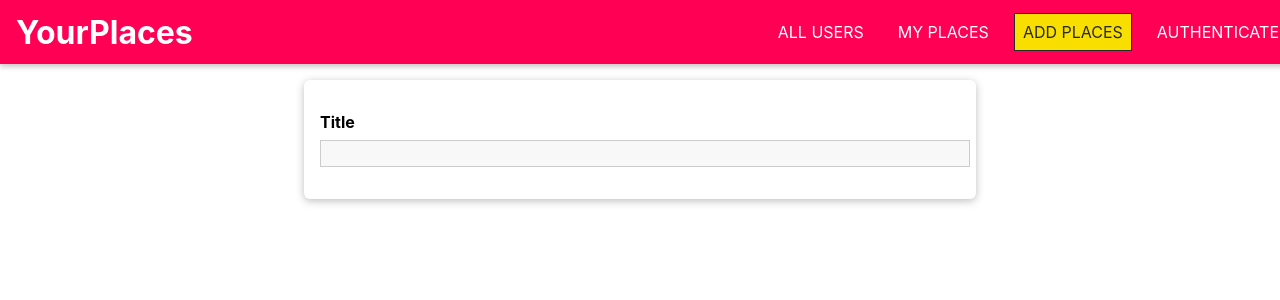
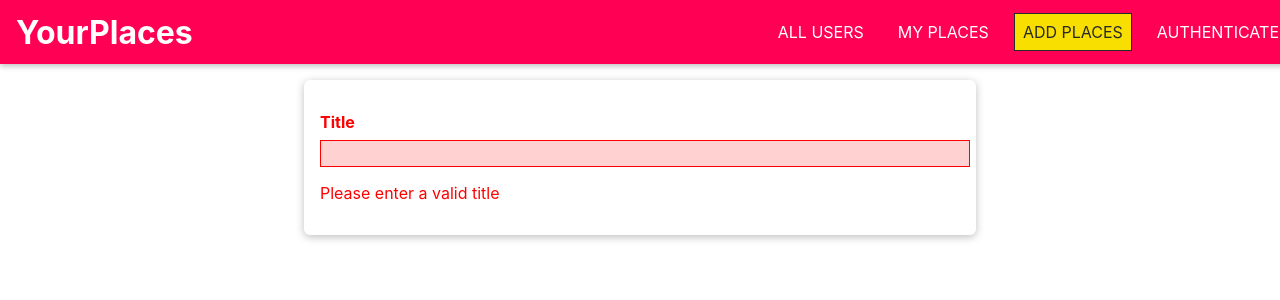
Before and after one commit to ihaddy/MERN-map-app, a React (Create React App) app: page /places/new in a window 1280 px wide. Shown: the top 300 px of the page. Built offline with nearby package versions, Linux system fonts and the light colour scheme.

Commit message:
add usereducer to begin to build form validation

```diff
--- a/src/places/pages/NewPlace.js
+++ b/src/places/pages/NewPlace.js
@@ -6,7 +6,7 @@
 export default function NewPlace() {
     return (
         <form className="place-form" >
-            <Input element="input" type="text" label="Title"/>
+            <Input element="input" type="text" label="Title" errorText="Please enter a valid title"/>
         </form>
     )
 }
--- a/src/shared/components/FormElements/Input.js
+++ b/src/shared/components/FormElements/Input.js
@@ -1,17 +1,49 @@
-import React from "react";
+import React, { useReducer } from "react";
 import "./Input.css";
 
+const inputReducer = (state, action) => {
+  switch (action.type) {
+    case "CHANGE":
+      return {
+        ...state,
+        value: action.val,
+        isValid: true,
+      };
+    default:
+      return state;
+  }
+};
+
 export default function Input(props) {
+  const [inputState, dispatch] = useReducer(inputReducer, {
+    value: "",
+    isValid: false,
+  });
+  const changeHandler = (e) => {
+    dispatch({ type: "CHANGE", val: e.target.value });
+  };
   const element =
     props.element === "input" ? (
-      <input id={props.id} type={props.type} placeholder={props.placeholder} />
+      <input
+        onChange={changeHandler}
+        id={props.id}
+        type={props.type}
+        placeholder={props.placeholder}
+        value={inputState.value}
+      />
     ) : (
-      <textarea id={props.id} rows={props.row || 3}/>
+      <textarea
+        onChange={changeHandler}
+        id={props.id}
+        rows={props.row || 3}
+        value={inputState.value}
+      />
     );
   return (
-    <div className={`form-control`}>
+    <div className={`form-control ${!inputState.isValid && `form-control--invalid`}  `}>
       <label htmlFor={props.id}>{props.label}</label>
       {element}
+      {!inputState.isValid && <p>{props.errorText}</p>}
     </div>
   );
 }
```
